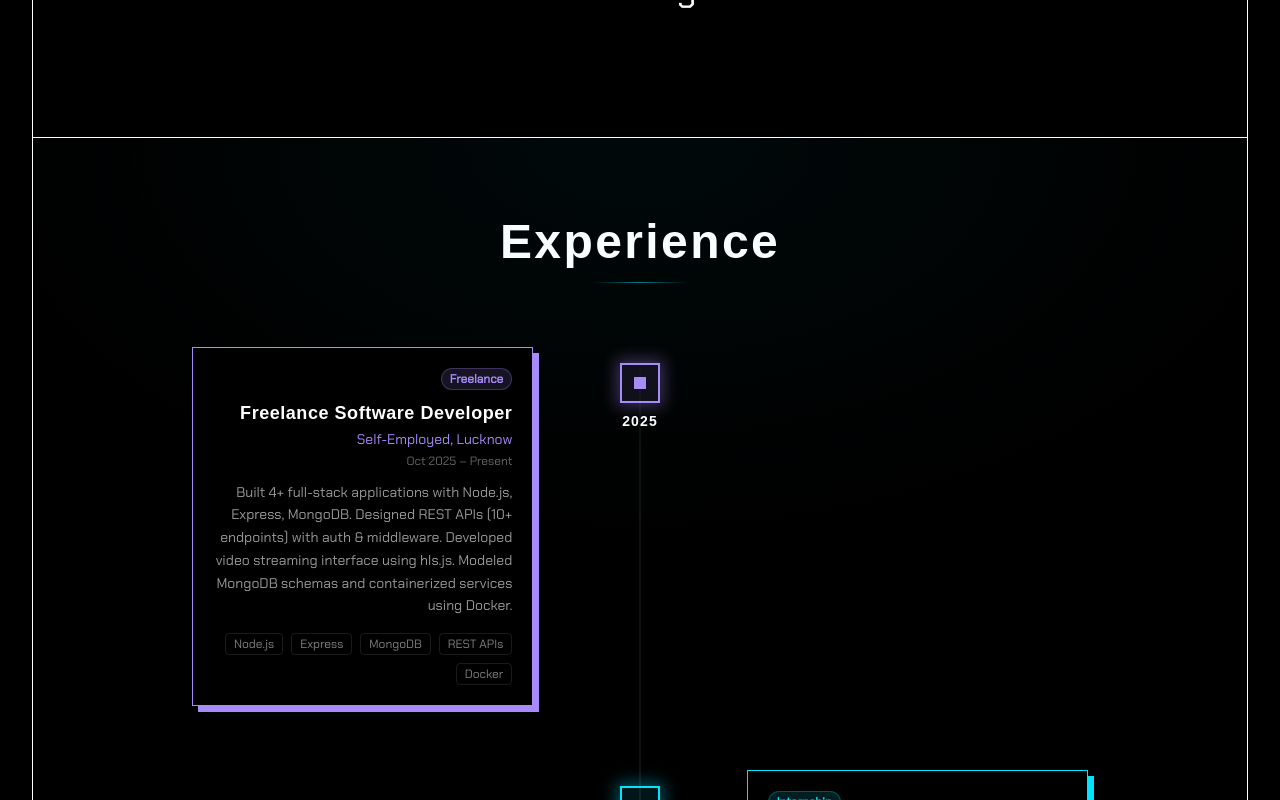
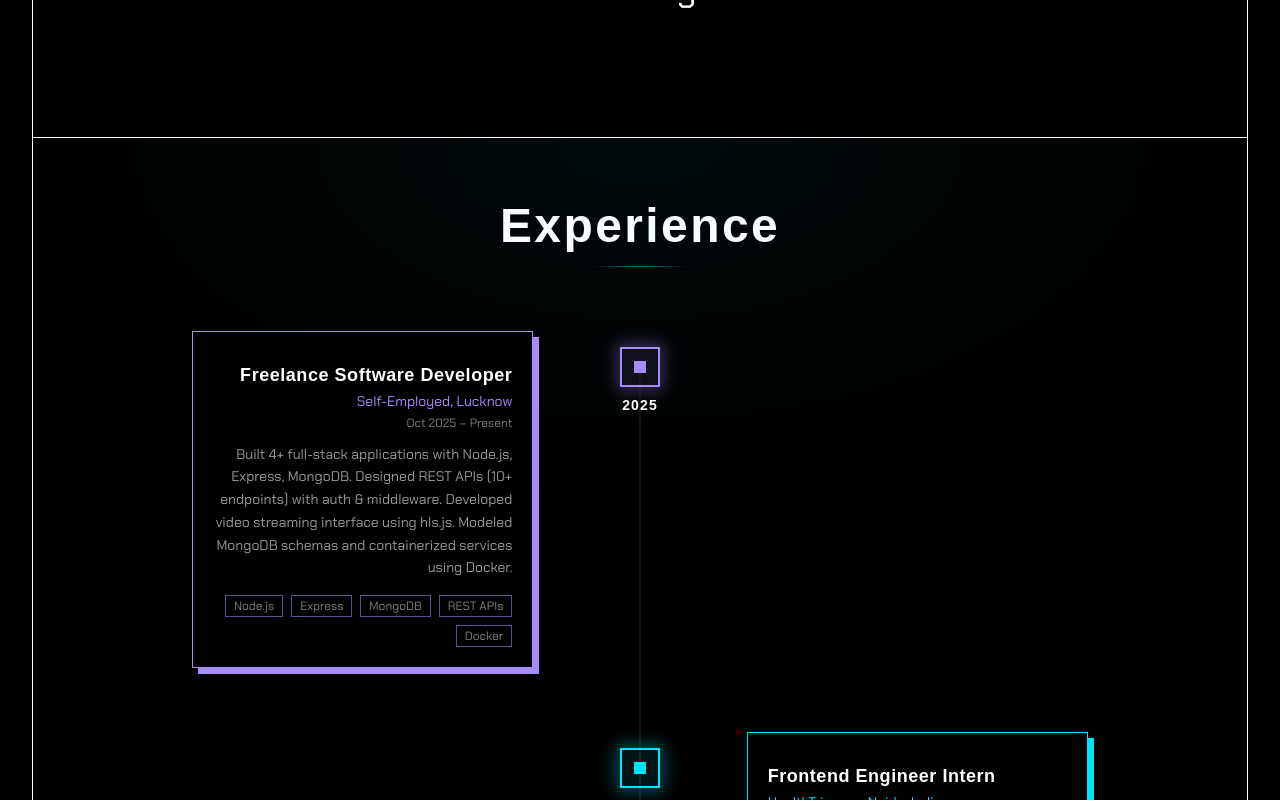
Before and after one commit to barryspacezero/Portfolio, a React (Vite) app: page / in a window 1280 px wide. Shown: the part 400-1200 px from the top of the page. Built offline with nearby package versions, Linux system fonts and the light colour scheme; a web font is replaced by a local one.

Commit message:
Added screenshots for projects

```diff
--- a/src/App.jsx
+++ b/src/App.jsx
@@ -1,5 +1,7 @@
 import React, { useState, useEffect } from "react"
 import Nav from "./sections/Nav"
+import GameInfoBot from "./assets/GameInfoBot.png"
+import FlipLearn from "./assets/FlipLearn.png"
 import Exp from "./sections/Exp"
 import NFP from "./assets/NFP.png"
 import taskmanager from "./assets/taskmanager.png"
@@ -47,8 +49,8 @@ function App() {
 
         <ProjectCard src={NFP} title="Food Inspector" description="A simple nutrition tracking app built with ReactJS and Tailwind CSS." projectLink="https://nutrition-fact-panels.vercel.app/" githubLink={"https://github.com/barryspacezero/Nutrition_Fact_Panels"} />
         <ProjectCard src={taskmanager} title="Task-Tracker" description="A Task Tracker app built with NextJS, TypeScript and Tailwind CSS with backend written in Express, NodeJS and MongoDB." projectLink="https://penguin-task-tracker.vercel.app/" githubLink={"https://github.com/barryspacezero/Task-Tracker"} />
-        <ProjectCard src={"https://picsum.photos/536/354"} title="Telegram-GameInfoBot" description="A Telegram bot built with Python using the Pyrogram library and Twitch's API." githubLink="https://github.com/barryspacezero/Telegram-GameInfoBot" />
-        <ProjectCard src={"https://picsum.photos/200/300"} title="Flip-Learn" description="A Quiz app built with ReactJS, TypeScript and Tailwind CSS." projectLink="https://flip-learn-xw4f.vercel.app/" githubLink={"https://github.com/barryspacezero/Fliplearn"} />
+        <ProjectCard src={GameInfoBot} title="Telegram-GameInfoBot" description="A Telegram bot built with Python using the Pyrogram library and Twitch's API." githubLink="https://github.com/barryspacezero/Telegram-GameInfoBot" />
+        <ProjectCard src={FlipLearn} title="Flip-Learn" description="A Flashcards app for Quizzes built with ReactJS, TypeScript and Tailwind CSS." projectLink="https://flip-learn-xw4f.vercel.app/" githubLink={"https://github.com/barryspacezero/Fliplearn"} />
       </div>
 
 
--- a/src/sections/Exp.jsx
+++ b/src/sections/Exp.jsx
@@ -81,7 +81,7 @@ function TimelineItem({ exp, index }) {
                     >
                         {/* Type badge and Year (mobile) */}
                         <div className={`flex items-center gap-3 mb-3 ${isLeft ? "md:justify-end justify-start" : "justify-start"}`}>
-                            <span
+                            {/* <span
                                 className="inline-block text-xs font-semibold px-2 py-0.5 rounded-full"
                                 style={{
                                     background: `${exp.color}22`,
@@ -91,7 +91,7 @@ function TimelineItem({ exp, index }) {
                                 }}
                             >
                                 {exp.type}
-                            </span>
+                            </span> */}
                             <span
                                 className="md:hidden text-sm font-bold text-white"
                                 style={{
@@ -118,7 +118,7 @@ function TimelineItem({ exp, index }) {
                         </p>
 
                         <p
-                            className="text-xs text-white/40 mb-3"
+                            className="text-xs text-white/50 mb-3"
                             style={{ fontFamily: "'Chakra Petch', sans-serif" }}
                         >
                             {exp.duration}
@@ -139,8 +139,8 @@ function TimelineItem({ exp, index }) {
                             {exp.skills.map((skill) => (
                                 <span
                                     key={skill}
-                                    className="text-xs px-2 py-0.5 rounded text-white/50 border border-white/10"
-                                    style={{ fontFamily: "'Chakra Petch', sans-serif" }}
+                                    className="text-xs px-2 py-0.5 text-white/50 "
+                                    style={{ fontFamily: "'Chakra Petch', sans-serif", border: `1px solid ${exp.color}90` }}
                                 >
                                     {skill}
                                 </span>
@@ -187,7 +187,7 @@ function TimelineItem({ exp, index }) {
 
 export default function Exp() {
     return (
-        <section className="relative py-20 px-4 overflow-hidden border mx-4 md:mx-8 border-t-0" id="experience">
+        <section className="relative py-16 px-4 overflow-hidden border mx-4 md:mx-8 border-t-0" id="experience">
             {/* Ambient background glow */}
             <div
                 className="absolute inset-0 pointer-events-none"
```
Also changed, not shown: src/assets/FlipLearn.png (added), src/assets/GameInfoBot.png (added).
